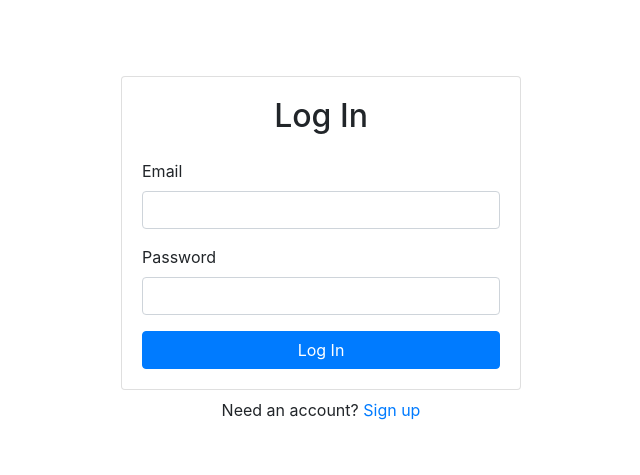
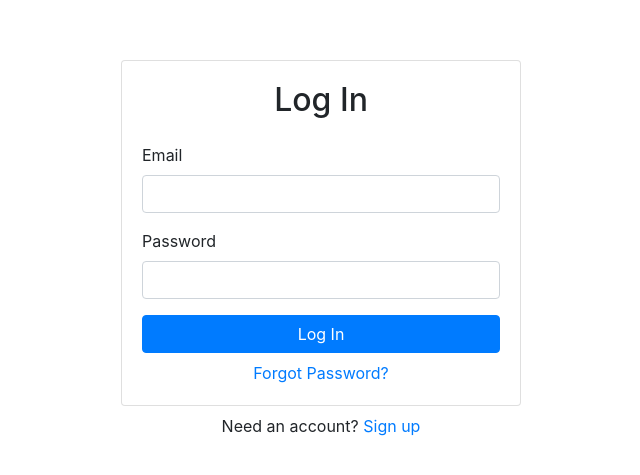
Before and after one commit to jpeavler/bug-tracker-ui, a React (Create React App) app: page /login in a window 1280 px wide. Shown: the part 151-626 px from the top of the page, without its empty margins (319-959 px from the left). Built offline with nearby package versions, Linux system fonts and the light colour scheme; no server answers.

Commit message:
Added forgot password link to login page.

```diff
--- a/src/components/authentication/Login.js
+++ b/src/components/authentication/Login.js
@@ -40,6 +40,9 @@
                         </Form.Group>
                         <Button disabled={loading} className="w-100" type="submit">Log In</Button>
                     </Form>
+                    <div className="w-100 text-center mt-2">
+                        <Link to="/forgot-password">Forgot Password?</Link>
+                    </div>
                 </Card.Body>
             </Card>
             <div className="w-100 text-center mt-2">
```
